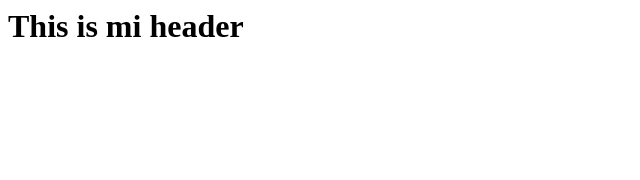
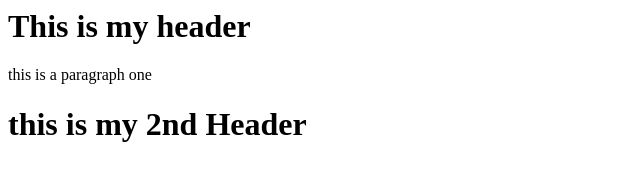
Before and after one commit to edu1704luis/HttpsRemoteRepo, a plain HTML site: page index.html in a window 1280 px wide. Shown: the whole page, without its empty margins (0-640 px from the left). Drawn offline with Linux system fonts and the light colour scheme.

Commit message:
added 2nd H1 tag

```diff
--- a/index.html
+++ b/index.html
@@ -6,7 +6,11 @@
 
 <body>
 
-    <h1>This is mi header</h1>
+    <h1>This is my header</h1>
+
+    <p>this is a paragraph one</p>
+
+    <h1>this is my 2nd Header</h1>
 
 </body>
 </html>
```
